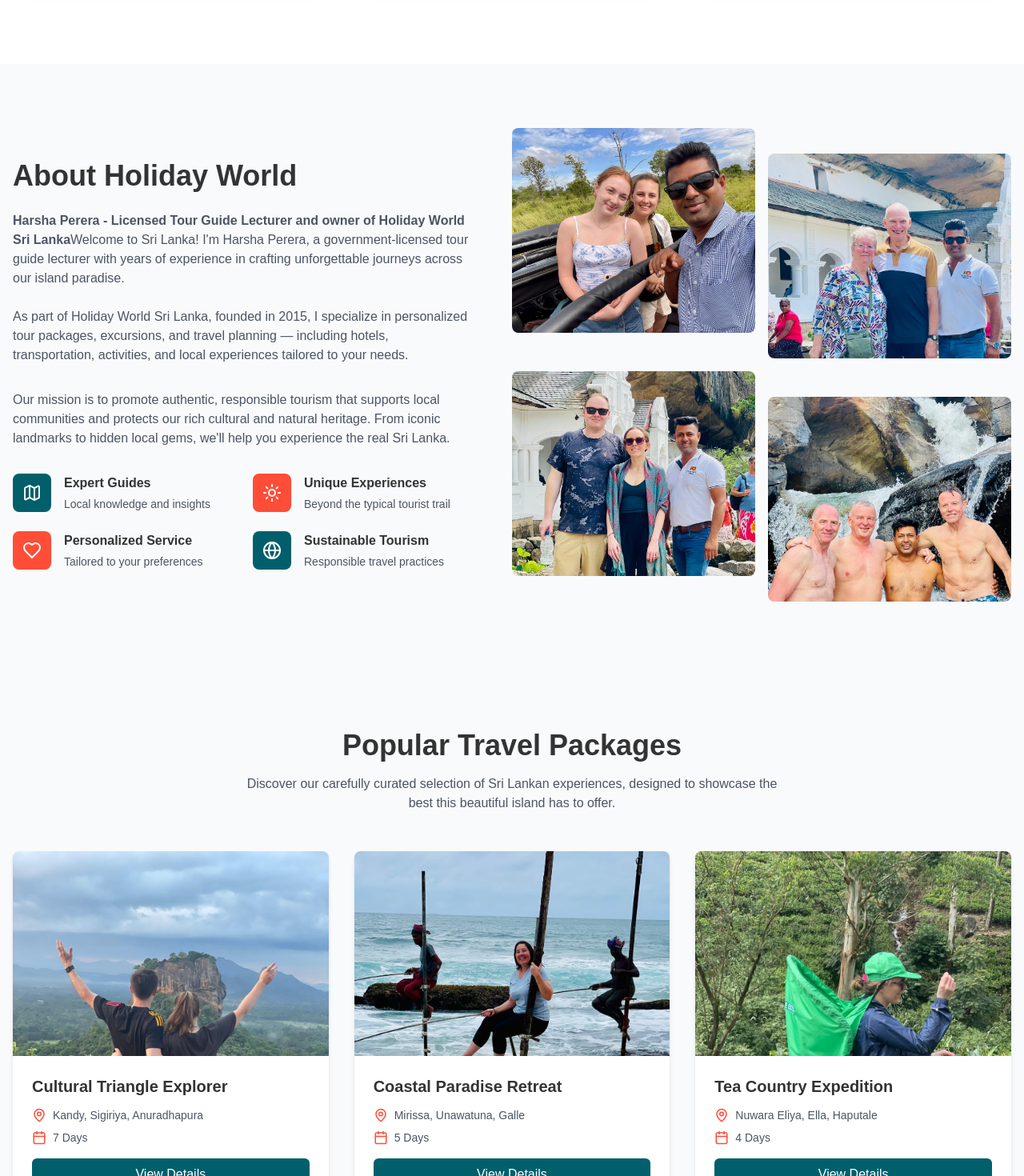
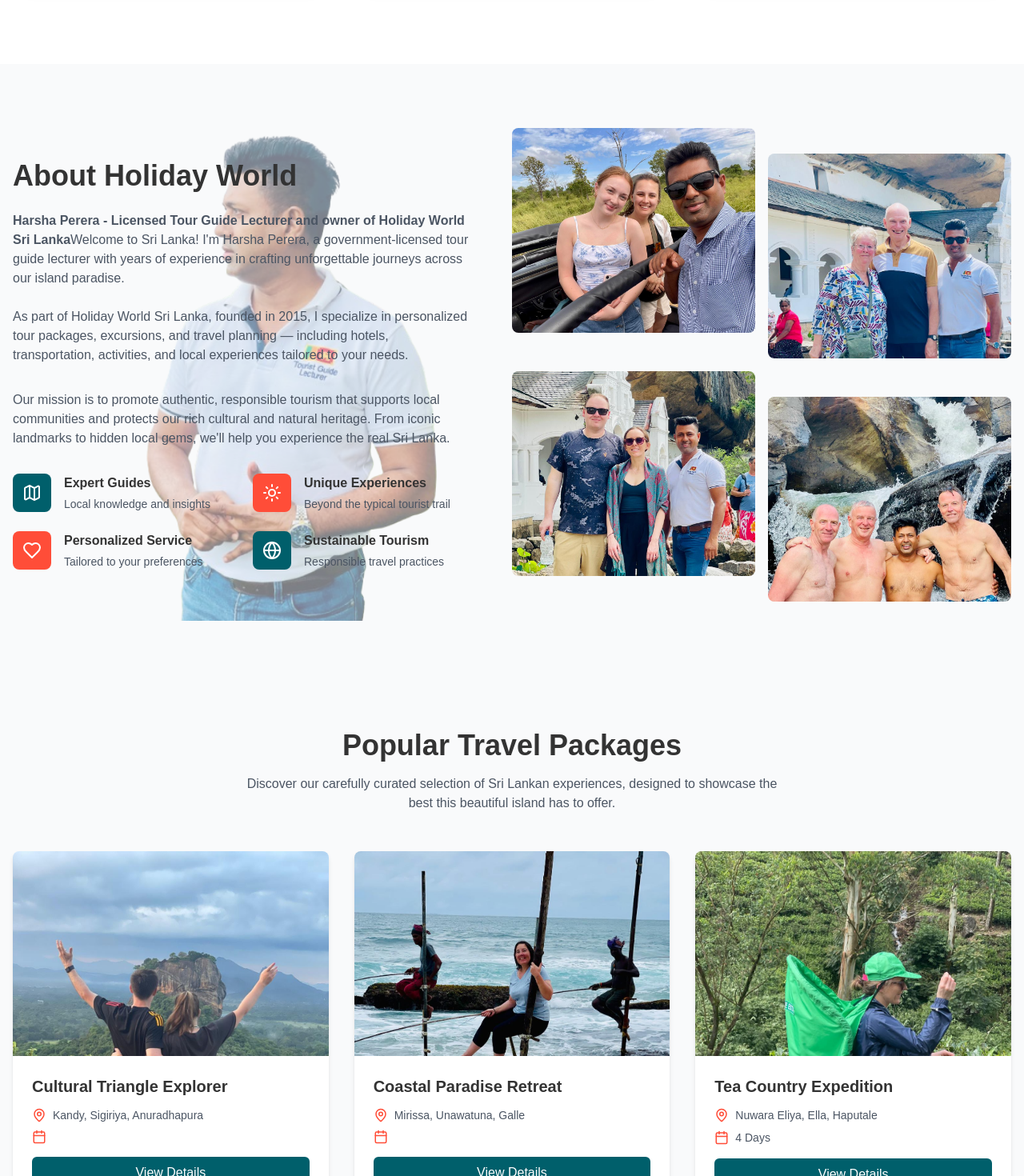
Before and after one commit to rushela/HolidayWorld-Travel, a React (Vite) app: page / in a window 1280 px wide. Shown: the part 1160-2630 px from the top of the page at 80% size. Built offline with nearby package versions, Linux system fonts and the light colour scheme.

Commit message:
Increase About section watermark opacity and size

```diff
--- a/src/components/AboutSection.tsx
+++ b/src/components/AboutSection.tsx
@@ -4,12 +4,21 @@ import about2 from '../assets/insta/2.jpeg';
 import about4 from '../assets/insta/4.jpeg';
 import about5 from '../assets/insta/5.jpeg';
 import about6 from '../assets/insta/6.jpeg';
+import chubby from '../assets/about/chubby.png';
 
 export function AboutSection() {
-  return <section className="py-20 bg-gray-50" id="about">
+  return <section className="py-20 bg-gray-50 relative" id="about">
       <div className="container mx-auto px-4">
         <div className="flex flex-col lg:flex-row items-center">
-          <div className="lg:w-1/2 lg:pr-12 mb-10 lg:mb-0">
+          <div className="lg:w-1/2 lg:pr-12 mb-10 lg:mb-0 relative">
+            {/* Watermark image */}
+            <img
+              src={chubby}
+              alt="Watermark"
+              className="absolute left-1/2 top-1/2 -translate-x-1/2 -translate-y-1/2 opacity-50 pointer-events-none select-none w-[40rem] h-[40rem] object-contain z-0"
+              aria-hidden="true"
+            />
+            <div className="relative z-10">
               <h2 className="text-3xl md:text-4xl font-bold mb-6">
                 About Holiday World
               </h2>
@@ -77,6 +86,7 @@ export function AboutSection() {
                 </div>
               </div>
             </div>
+          </div>
           <div className="lg:w-1/2 grid grid-cols-2 gap-4">
             <div className="relative h-64 rounded-lg overflow-hidden">
               <img src={about2} alt="About 1" className="w-full h-full object-cover" />
--- a/src/components/PackageGrid.tsx
+++ b/src/components/PackageGrid.tsx
@@ -10,15 +10,11 @@ const packages = [{
   id: 1,
   title: 'Cultural Triangle Explorer',
   image: pkg1,
-  duration: '7 Days',
-  price: '$899',
   location: 'Kandy, Sigiriya, Anuradhapura'
 }, {
   id: 2,
   title: 'Coastal Paradise Retreat',
   image: pkg2,
-  duration: '5 Days',
-  price: '$699',
   location: 'Mirissa, Unawatuna, Galle'
 }, {
   id: 3,
```
Also changed, not shown: src/assets/about/chubby.png (added). Lines whose indentation alone changed are shown as unchanged.
